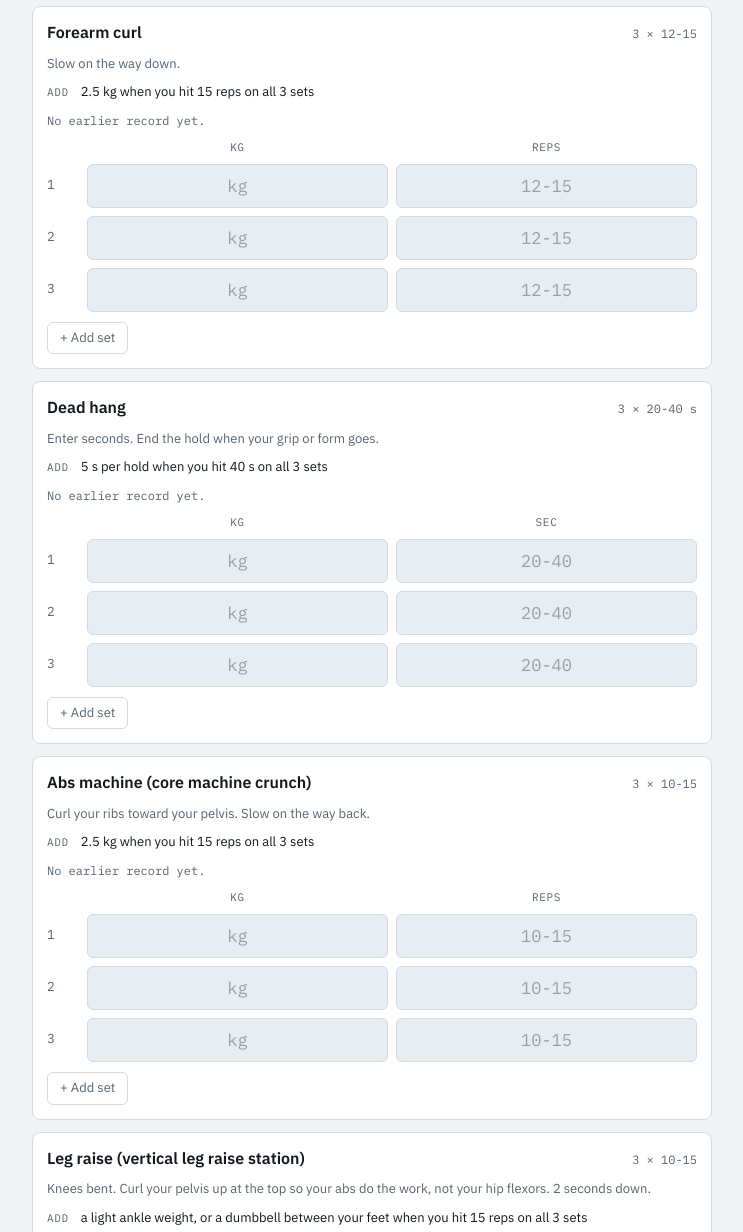
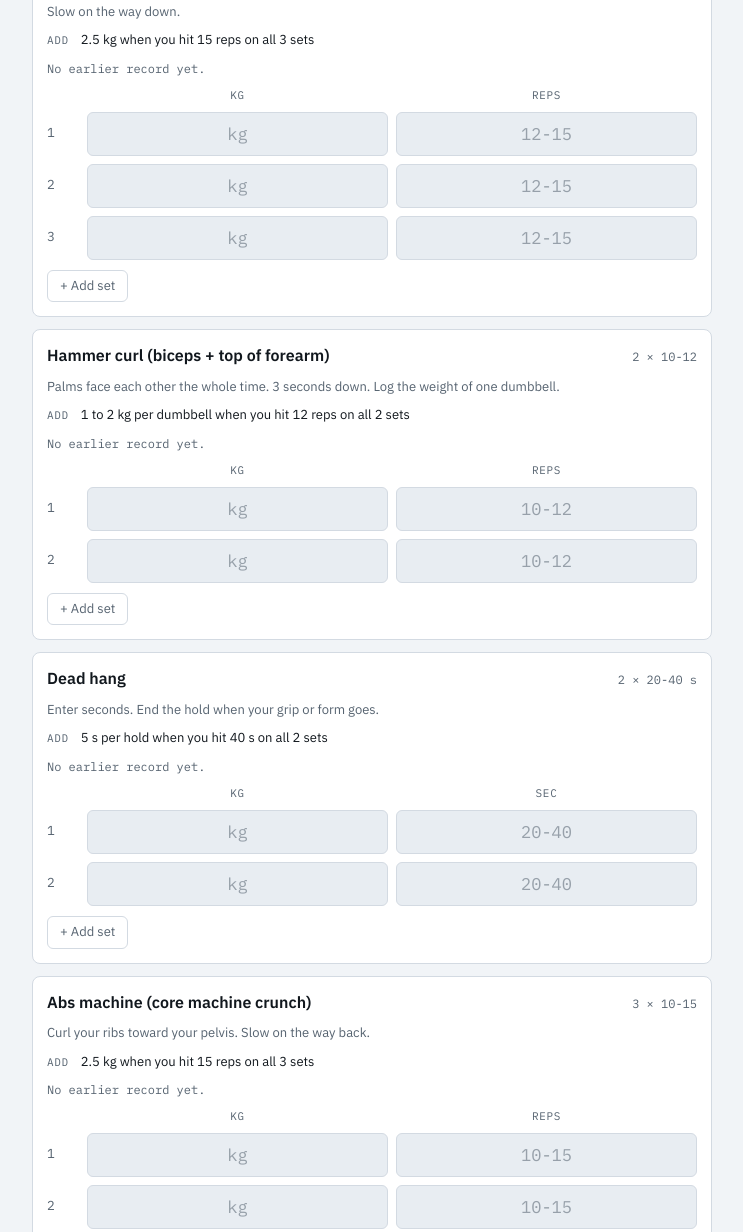
Before and after one commit to Sathvik-Shetty-1569/Split-Log, a plain HTML site: page index.html in a window 1280 px wide. Shown: the part 1171-2403 px from the top of the page, without its empty margins (268-1011 px from the left). Drawn offline with nearby package versions, Linux system fonts and the light colour scheme.

Commit message:
Split modified

```diff
--- a/index.html
+++ b/index.html
@@ -1,16 +1,9 @@
-<!doctype html><html><head><meta charset=utf8><meta name=viewport content="width=device-width,initial-scale=1,viewport-fit=cover"><style>:root{color-scheme:light;box-sizing:border-box;padding-top:env(safe-area-inset-top,0px);padding-bottom:env(safe-area-inset-bottom,0px)}html{scroll-padding-top:env(safe-area-inset-top,0px)}body{margin:0;padding:0;font:14px -apple-system,BlinkMacSystemFont,sans-serif;background:#fff;color:#000}img{max-width:100%}[hidden]:not([hidden=until-found i]){display:none!important}</style></head><body>
 <!doctype html>
 <html lang="en">
 <head>
 <meta charset="utf-8">
 <meta name="viewport" content="width=device-width, initial-scale=1, viewport-fit=cover">
 <meta name="color-scheme" content="light dark">
-<style>
-:root { color-scheme: light; padding-top: env(safe-area-inset-top, 0px); padding-bottom: env(safe-area-inset-bottom, 0px); }
-body { margin: 0; font: 14px system-ui, sans-serif; }
-img { max-width: 100%; }
-[hidden] { display: none !important; }
-</style>
 <title>Split Log</title>
 <link rel="preconnect" href="https://fonts.googleapis.com">
 <link rel="preconnect" href="https://fonts.gstatic.com" crossorigin>
@@ -65,7 +58,9 @@ img { max-width: 100%; }
 }
 
 * { box-sizing: border-box; }
+html { scroll-padding-top: env(safe-area-inset-top, 0px); }
 body {
+  margin: 0;
   background: var(--bg);
   color: var(--fg);
   font-family: var(--body);
@@ -73,8 +68,11 @@ body {
   line-height: 1.45;
   padding-left: max(16px, env(safe-area-inset-left, 0px));
   padding-right: max(16px, env(safe-area-inset-right, 0px));
-  padding-block: 20px 140px;
+  padding-top: max(20px, env(safe-area-inset-top, 0px));
+  padding-bottom: 140px;
 }
+img { max-width: 100%; }
+[hidden] { display: none !important; }
 .app { max-width: 680px; margin: 0 auto; display: flex; flex-direction: column; gap: 18px; }
 button, input, select { font: inherit; color: inherit; }
 button { cursor: pointer; }
@@ -173,7 +171,6 @@ button { cursor: pointer; }
 </head>
 <body>
 
-
 <div class="app">
   <header class="top">
     <div class="brand">Split Log</div>
@@ -211,11 +208,13 @@ button { cursor: pointer; }
   /* ---------- plan ---------- */
   /* up = what to add when every set hits the top of the range. warm = warm-up set as a share of the working weight. */
   var RUN_EX = [
-    { id: "wallsit", name: "Wall sit", sets: 4, lo: 30, hi: 45, timed: true, up: "a light plate on your lap",
+    { id: "wallsit", name: "Wall sit", sets: 3, lo: 30, hi: 45, timed: true, up: "a light plate on your lap",
       cue: "Knees at about 90 degrees. Enter seconds. Stop if you feel sharp knee pain." },
     { id: "reardelt", name: "Reverse pec deck fly (rear shoulders)", sets: 3, lo: 12, hi: 15, up: "2.5 kg", cue: "Face the pad, arms level with shoulders, squeeze your shoulder blades." },
     { id: "forearm", name: "Forearm curl", sets: 3, lo: 12, hi: 15, up: "2.5 kg", cue: "Slow on the way down." },
-    { id: "deadhang", name: "Dead hang", sets: 3, lo: 20, hi: 40, timed: true, up: "5 s per hold",
+    { id: "hammer", name: "Hammer curl (biceps + top of forearm)", sets: 2, lo: 10, hi: 12, up: "1 to 2 kg per dumbbell",
+      cue: "Palms face each other the whole time. 3 seconds down. Log the weight of one dumbbell." },
+    { id: "deadhang", name: "Dead hang", sets: 2, lo: 20, hi: 40, timed: true, up: "5 s per hold",
       cue: "Enter seconds. End the hold when your grip or form goes." }
   ];
   var ABS_EX = [
@@ -224,15 +223,16 @@ button { cursor: pointer; }
     { id: "kneeraise", name: "Leg raise (vertical leg raise station)", sets: 3, lo: 10, hi: 15, up: "a light ankle weight, or a dumbbell between your feet",
       cue: "Knees bent. Curl your pelvis up at the top so your abs do the work, not your hip flexors. 2 seconds down." }
   ];
-  var WED_EX = RUN_EX.concat(ABS_EX);
-  var SAT_EX = RUN_EX.concat(ABS_EX);
+  var WED_EX = RUN_EX.concat([ABS_EX[0]]);
+  var SAT_EX = RUN_EX.concat([ABS_EX[1]]);
   var PLAN = {
     upperA: { label: "Upper A", sub: "Chest, back, arms", ex: [
       { id: "bench", name: "Flat chest press (convergent machine)", sets: 3, lo: 8, hi: 12, up: "2.5 kg", warm: { pct: 50, r: "8" } },
       { id: "incline", name: "Incline convergent press", sets: 3, lo: 8, hi: 12, up: "2.5 kg" },
       { id: "pulldown", name: "Lat pulldown", sets: 3, lo: 8, hi: 12, up: "2.5 kg", warm: { pct: 50, r: "8" } },
-      { id: "row", name: "Seated row", sets: 3, lo: 8, hi: 12, up: "2.5 kg" },
-      { id: "lateral", name: "Standing lateral raise", sets: 3, lo: 12, hi: 15, up: "1 to 2.5 kg", cue: "Raise to shoulder height, 2-3 seconds down." },
+      { id: "row", name: "Seated row machine (neutral grip)", sets: 3, lo: 8, hi: 12, up: "2.5 kg",
+        cue: "Palms face each other, chest against the pad, elbows close to your body. Pull your elbows back, squeeze your shoulder blades for 1 second, 2 seconds back out." },
+      { id: "lateral", name: "Standing lateral raise", sets: 4, lo: 12, hi: 15, up: "1 to 2.5 kg", cue: "Raise to shoulder height, 2-3 seconds down." },
       { id: "preacher", name: "Incline dumbbell curl", sets: 3, lo: 10, hi: 12, up: "1 to 2 kg per dumbbell",
         cue: "Bench at about 45-60 degrees, arms hanging straight down. Log the weight of one dumbbell. Take 3 seconds going down and get a full stretch at the bottom." },
       { id: "ohtri", name: "Overhead cable triceps extension", sets: 3, lo: 10, hi: 12, up: "2.5 kg",
@@ -245,34 +245,36 @@ button { cursor: pointer; }
         cue: "Right leg first, match the left to the right. 3 seconds down, 3 seconds up." },
       { id: "legext", name: "Leg extension", sets: 3, lo: 10, hi: 15, knee: true, up: "2.5 kg", partial: true,
         cue: "Bottom-to-mid reps: start with knees bent about 90 degrees (stretched position), lift only to about halfway, 3 seconds down. Do not lock out. Stop if knee pain goes above 3 out of 10." },
-      { id: "hamcurl", name: "Hamstring curl", sets: 3, lo: 10, hi: 12, up: "2.5 kg" },
-      { id: "calf", name: "Calf raise (leg press or Smith)", sets: 4, lo: 10, hi: 15, up: "5 kg", cue: "Pause 1 second at the bottom." }
+      { id: "hamcurl", name: "Hamstring curl", sets: 4, lo: 10, hi: 12, up: "2.5 kg" },
+      { id: "calf", name: "Calf raise (leg press or Smith)", sets: 5, lo: 10, hi: 15, up: "5 kg", cue: "Pause 1 second at the bottom." }
     ] },
-    calves: { label: "Run + Mini Session", sub: "Easy run, wall sit, rear shoulders, forearms, dead hang, abs",
+    calves: { label: "Run + Mini Session", sub: "Easy run, wall sit, rear shoulders, forearms, biceps, dead hang, abs",
       note: "Easy run first, 25-35 minutes at a talking pace. Skip the run if your knee is above 3 out of 10. Then the wall sit, then the light sets, then abs last.",
       ex: WED_EX },
-    satmini: { label: "Run + Mini Session", sub: "Easy run, wall sit, rear shoulders, forearms, dead hang, abs",
+    satmini: { label: "Run + Mini Session", sub: "Easy run, wall sit, rear shoulders, forearms, biceps, dead hang, abs",
       note: "Easy run first, 25-35 minutes at a talking pace. Skip the run if your knee is above 3 out of 10. Then the wall sit, then the light sets, then abs last. Sunday is your full rest day.",
       ex: SAT_EX },
-    upperB: { label: "Upper B", sub: "Shoulders, arms, extra chest", ex: [
+    upperB: { label: "Upper B", sub: "Shoulders, back, arms, extra chest", ex: [
       { id: "shpress", name: "Shoulder press", sets: 3, lo: 8, hi: 10, up: "2.5 kg", warm: { pct: 50, r: "8" } },
       { id: "pecdeck", name: "Pec deck fly", sets: 3, lo: 12, hi: 15, up: "2.5 kg", cue: "Squeeze for 1 second in the middle, 3 seconds back out. If it is taken, use an incline dumbbell fly." },
-      { id: "assist", name: "Assisted pull-up", sets: 3, lo: 6, hi: 10, up: "-2.5 kg of assistance", warm: { pct: 140, r: "5", label: "About 40% more assistance than your working weight" },
-        cue: "Weight is the assistance. Lower it over time." },
+      { id: "pullup", name: "Pull-up (bodyweight)", sets: 3, lo: 6, hi: 10, up: "a few kg, such as a dumbbell held between your feet", warm: { bw: true, r: "4" },
+        cue: "Weight means extra weight added. Leave it blank for bodyweight. Chin over the bar, full stretch at the bottom, 2 seconds down. Stop each set 1-2 reps before you cannot do another." },
+      { id: "rowB", name: "Seated row machine (overhand grip)", sets: 3, lo: 8, hi: 12, up: "2.5 kg",
+        cue: "Palms face down, chest against the pad, elbows wide at about shoulder height. Pull your elbows back, squeeze your shoulder blades for 1 second, 2 seconds back out. This version works your rear shoulders and upper back more." },
       { id: "lateral", name: "Standing lateral raise", sets: 3, lo: 12, hi: 15, up: "1 to 2.5 kg" },
-      { id: "cablecurl", name: "Cable curl", sets: 3, lo: 12, hi: 15, up: "2.5 kg" },
+      { id: "cablecurl", name: "Cable curl", sets: 2, lo: 12, hi: 15, up: "2.5 kg" },
       { id: "dips", name: "Dips", sets: 2, lo: 8, hi: 12, up: "2.5 kg", cue: "Lean forward, elbows slightly out, to work the chest. Lower until upper arms are level with the floor. Weight 0 means bodyweight." },
       { id: "ohtriB", name: "Overhead cable triceps extension", sets: 3, lo: 10, hi: 12, up: "2.5 kg", cue: "Take 3 seconds going down. Get a full stretch at the bottom. If the cable is taken, use a dumbbell overhead extension with both hands." }
     ] },
-    lowerB: { label: "Lower B", sub: "Quads, back, hamstrings, calves, core", lower: true, ex: [
+    lowerB: { label: "Lower B", sub: "Quads, back, hamstrings, calves", lower: true, ex: [
       { id: "legpress", name: "Leg press", sets: 3, lo: 8, hi: 12, knee: true, unit: "lb", up: "5 lb per side", warm: { pct: 50, r: "8" },
         cue: "Log the weight on each side. 3 seconds down, 3 seconds up, pain-free depth." },
       { id: "split", name: "Split squat", sets: 3, lo: 8, hi: 12, perLeg: true, knee: true, unit: "lb", shared: true, up: "2.5 lb each", warm: { bw: true, r: "6" },
         cue: "Right leg first, match the left to the right. 3 seconds down, 3 seconds up." },
       { id: "backext", name: "Back extension", sets: 3, lo: 10, hi: 12, up: "2.5 kg" },
-      { id: "hamcurl", name: "Hamstring curl", sets: 3, lo: 12, hi: 15, up: "2.5 kg" },
-      { id: "calf", name: "Calf raise (leg press or Smith)", sets: 4, lo: 10, hi: 15, up: "5 kg", cue: "Pause 1 second at the bottom." },
-      { id: "core", name: "Core machine or vertical leg raise", sets: 3, lo: 10, hi: 15, up: "2.5 kg" }
+      { id: "hamcurl", name: "Hamstring curl", sets: 4, lo: 12, hi: 15, up: "2.5 kg" },
+      { id: "calfseat", name: "Seated calf raise (Smith, bench under the bar)", sets: 5, lo: 12, hi: 20, up: "5 kg",
+        cue: "Sit on a bench with the bar (padded with a towel) across your lower thighs, knees bent about 90 degrees. Pause 1 second at the bottom. Bent knees train the deeper calf muscle (soleus)." }
     ] }
   };
   var WEEK = [
@@ -366,7 +368,11 @@ button { cursor: pointer; }
     if (!draft.warm) draft.warm = {};
     PLAN[id].ex.forEach(function (ex) {
       if (!draft.sets[ex.id] || !draft.sets[ex.id].length) draft.sets[ex.id] = blankSets(ex);
-      else if (ex.drop && draft.sets[ex.id].length <= ex.sets) draft.sets[ex.id].push({ w: "", r: "", l: "" });
+      else {
+        /* pad older drafts so they match the current set count */
+        var want = ex.sets + (ex.drop ? 1 : 0);
+        while (draft.sets[ex.id].length < want) draft.sets[ex.id].push({ w: "", r: "", l: "" });
+      }
     });
   }
   var draftTimer = null;
@@ -825,5 +831,3 @@ button { cursor: pointer; }
 
 </body>
 </html>
-
-</body></html>
```
